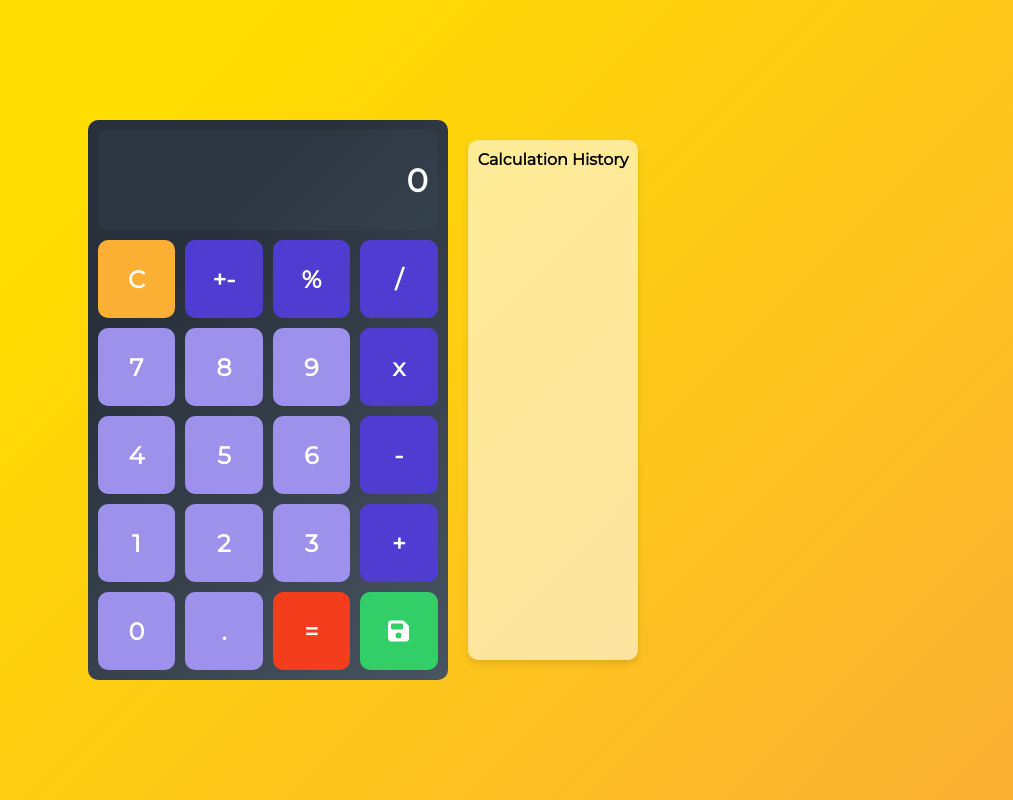
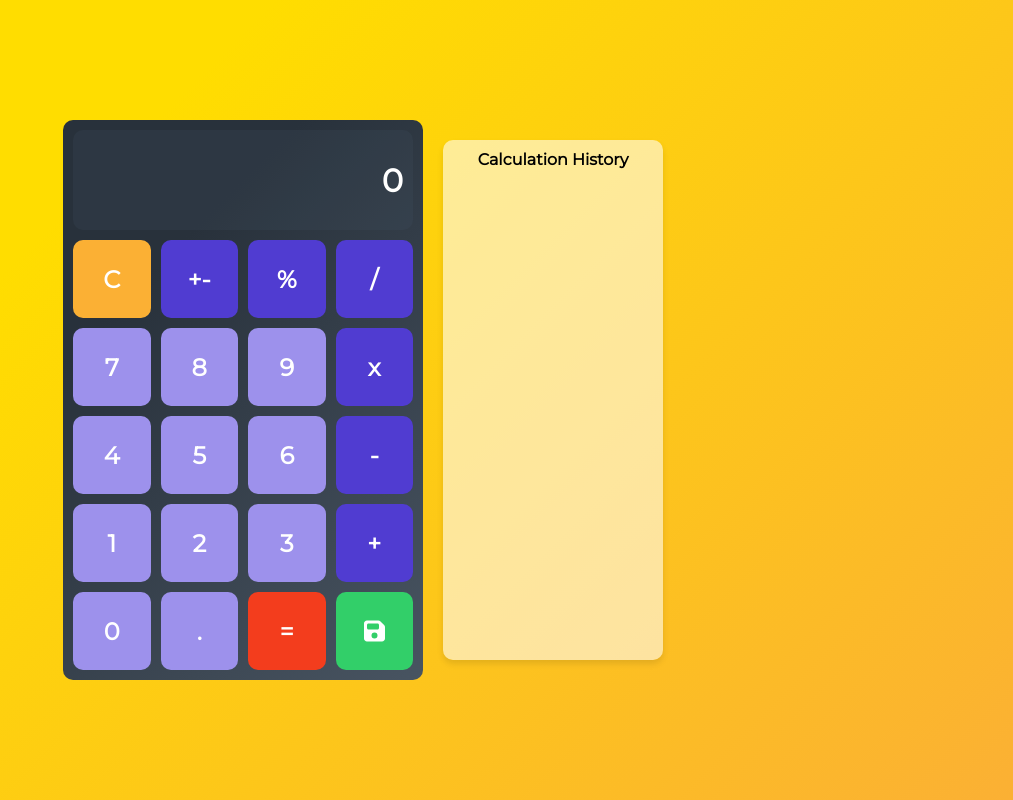
Before and after one commit to anais-labit/calculator9000, a React (Vite) app: page / in a window 1280 px wide. Shown: the whole page, without its empty margins (267-1280 px from the left). Built offline with nearby package versions, Linux system fonts and the light colour scheme.

Commit message:
scroll dans history

```diff
--- a/src/components/css/CalculationHistory.css
+++ b/src/components/css/CalculationHistory.css
@@ -4,9 +4,11 @@
   margin: 20px;
   text-align: center;
   padding: 10px;
-  width: auto;
+  min-width: 200px;
   max-width: 400px;
+  max-height: 500px;
   box-shadow: 0 4px 6px rgba(0, 0, 0, 0.1);
+  overflow-y: auto;
 }
 
 .history ul {
```
